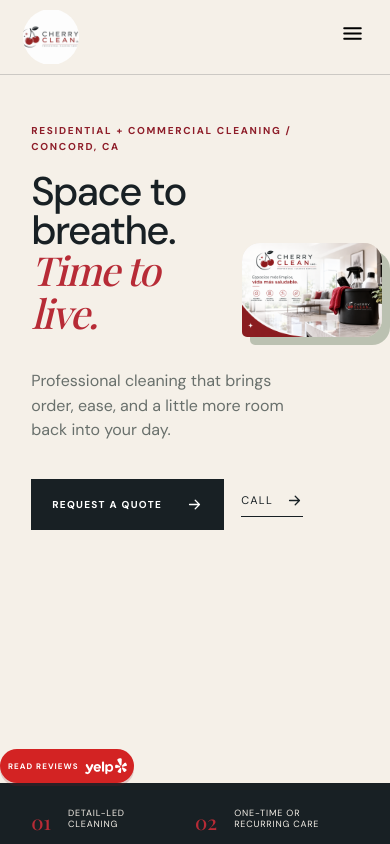
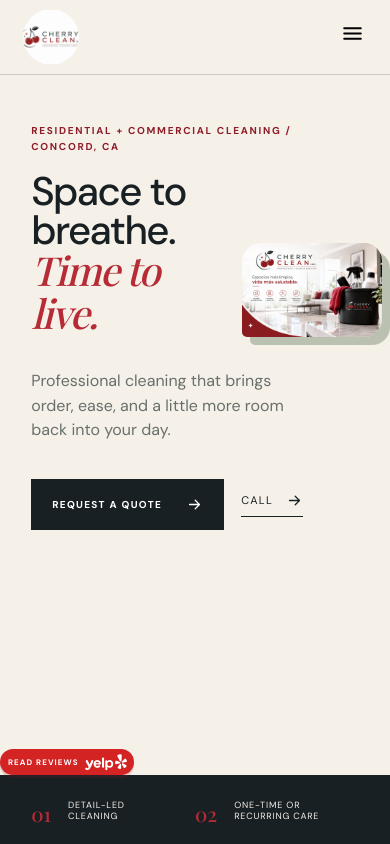
Before and after one commit to cherrycleanservicesllc/Cherry-Clean-Services-LLC, a website built with Vite: page index.html in a window 390 px wide. Shown: the top 844 px of the page. Built offline with nearby package versions, Linux system fonts and the light colour scheme; a web font is replaced by a local one.

Commit message:
Tighten Yelp review button alignment

```diff
--- a/src/style.css
+++ b/src/style.css
@@ -69,7 +69,7 @@ body .comparison-images img { padding: 0; object-fit: cover; border-radius: 0; b
 .yelp-header-link .yelp-logo, .mobile-yelp-link .yelp-logo, .yelp-footer-link .yelp-logo { width: 36px; height: 18px; }
 .yelp-header-link { width: 68px; justify-content: center; margin-left: 16px; }
 .yelp-footer-link { margin-top: 18px; }
-.yelp-button--reviews { gap: 7px; padding: 7px 8px 7px 9px; font-size: 9px; letter-spacing: .08em; box-shadow: 0 3px 0 rgba(141, 29, 41, .18); }
+.yelp-button--reviews { height: 28px; gap: 7px; padding: 2px 8px 2px 9px; font-size: 9px; letter-spacing: .08em; line-height: 1; box-shadow: 0 3px 0 rgba(141, 29, 41, .18); }
 .yelp-button--reviews .yelp-logo { width: 42px; height: 22px; }
 .yelp-footer-text-link { color: #d8aaa8; }
 .yelp-footer-text-link:hover { color: #fff; }
@@ -120,7 +120,7 @@ body .comparison-images img { padding: 0; object-fit: cover; border-radius: 0; b
 }
 
 @media (max-width: 520px) {
-	body .yelp-button--reviews { gap: 6px; padding: 6px 7px 6px 8px; font-size: 8px; }
+	body .yelp-button--reviews { height: 26px; gap: 6px; padding: 2px 7px 2px 8px; font-size: 8px; }
 	body .yelp-button--reviews .yelp-logo { width: 42px; height: 22px; }
 	body .hero { min-height: 650px; padding-top: 48px; }
 	body .hero-copy { padding-right: 0; }
```
